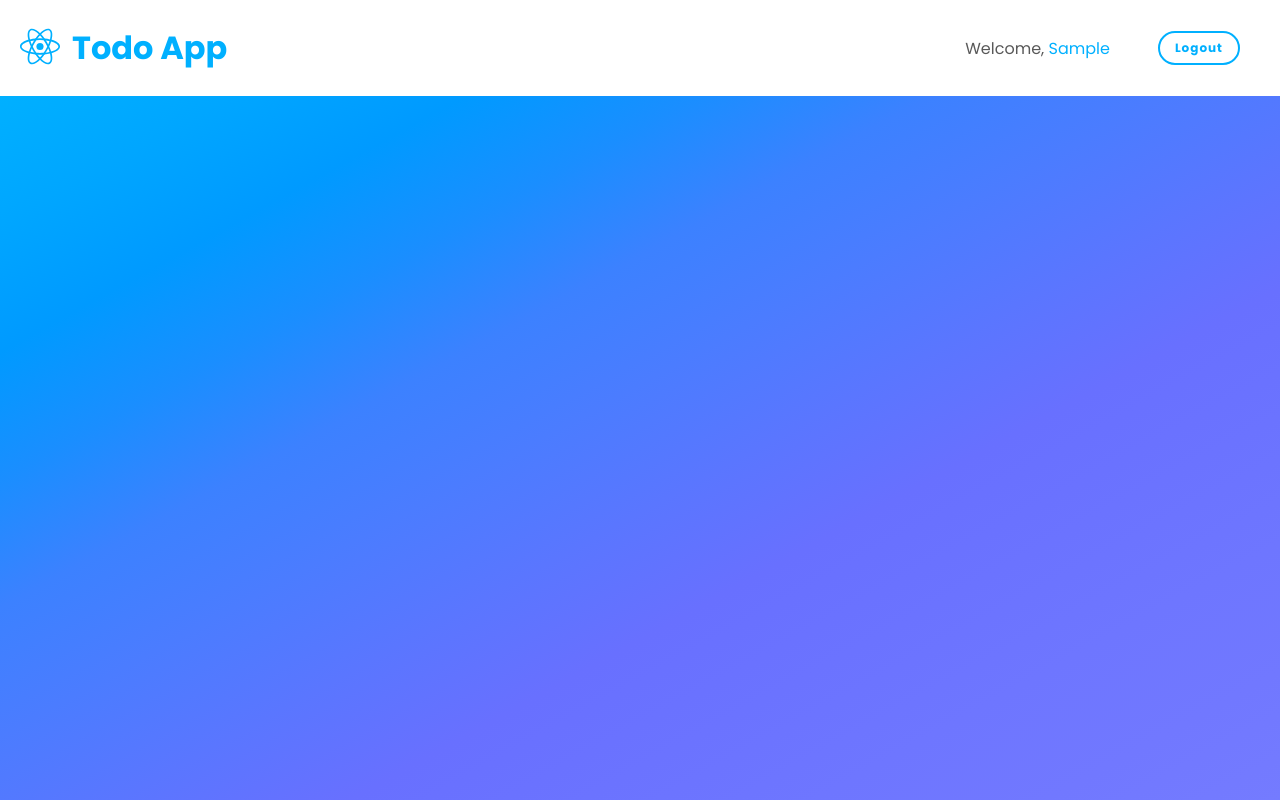
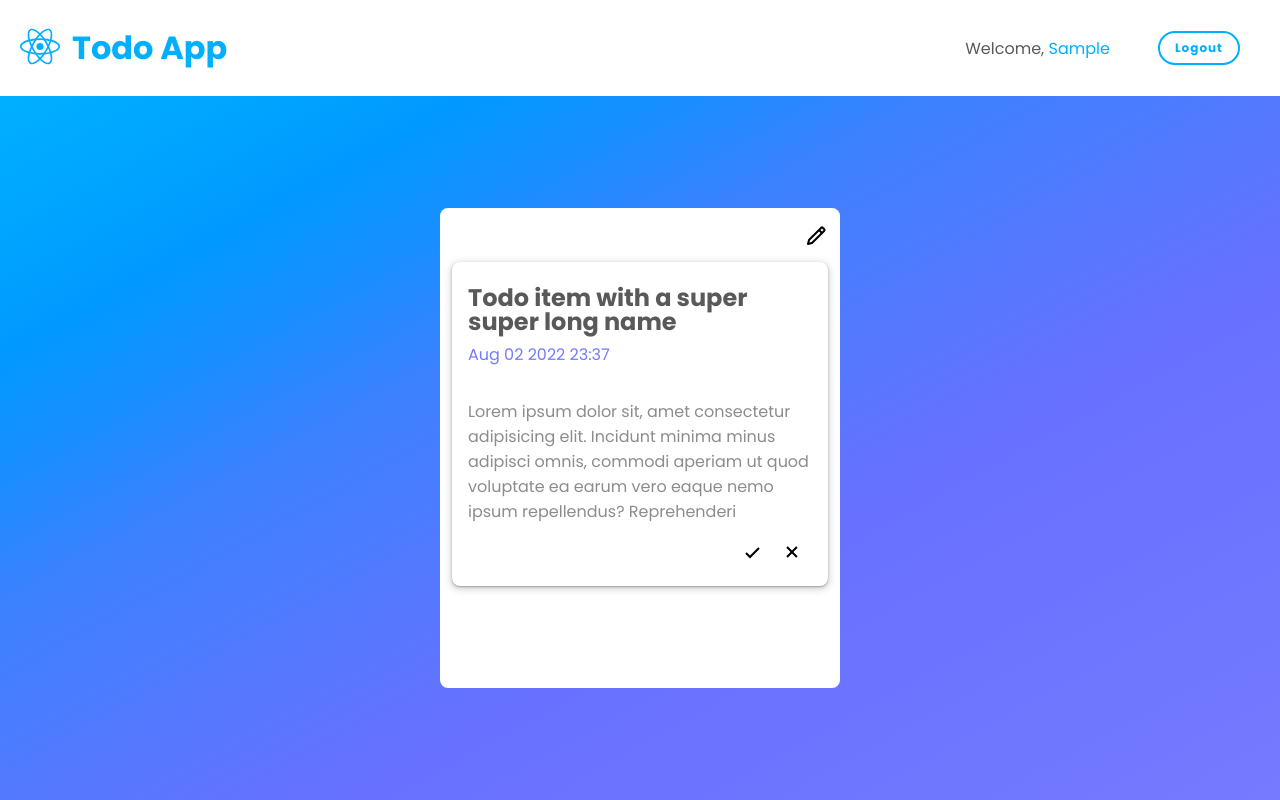
Before and after one commit to Lu1z-Gust4v0/React-TS-Todo-App, a React (Vite) app in the folder client/: page /login in a window 1280 px wide. Both pictures are taken after typing "Sample", "Sample123" into the empty fields and a click on the button "LOGIN". Built offline with nearby package versions, Linux system fonts and the light colour scheme.

Commit message:
Create and style TodoBoard, style TodoItem component

```diff
--- a/client/src/Pages/Home/Home.tsx
+++ b/client/src/Pages/Home/Home.tsx
@@ -1,14 +1,14 @@
 import React from "react"
 import Navbar from "../../Components/Navbar"
 import { HomeComponentProps } from "../../types/customTypes"
-
+import TodoBoard from "./TodoBoard"
 
 const Home: React.FC<HomeComponentProps> = ({ data }) => {
     return (
         <section className="home-page">
             <Navbar username={data.username} />
             <main className="main-section">
-
+                <TodoBoard/>
             </main>
         </section>
     )
--- /dev/null
+++ b/client/src/Pages/Home/TodoBoard.tsx
@@ -0,0 +1,20 @@
+import React from "react"
+import AddTodoPopUp from "./AddTodoPopUp"
+import TodoItem from "./TodoItem"
+import createIcon from "../../assets/create-icon.svg"
+
+
+const TodoBoard = () => {
+    return (
+        <div className="todo-board">
+            <div className="todo-board-row">
+                <button className="create-btn">
+                    <img src={createIcon} alt="create icon" />
+                </button>
+            </div>
+            <TodoItem/>
+        </div>
+    )
+}
+
+export default TodoBoard
--- a/client/src/styles/styles.css
+++ b/client/src/styles/styles.css
@@ -380,3 +380,136 @@
 .popup-row textarea:focus {
     outline: 2px solid var(--primary);
 }
+
+.todo-board {
+    display: flex;
+    flex-direction: column;
+    height: 25rem;
+    width: 18.75rem;
+    padding: 1rem 0.75rem;
+    border-radius: 0.5rem;
+    overflow-y: auto;
+}
+
+.todo-board-row {
+    display: flex;
+    justify-content: flex-end;
+    padding: 0 0 0.5rem;
+}
+
+
+.todo-board-row .create-btn {
+    position: relative;
+    align-self: center;
+    outline: none;
+    border: none;
+    margin-left: 1rem;
+    background: none;
+    cursor: pointer;
+}
+
+.todo-board-row .create-btn::before {
+    position: absolute;
+    top: 0;
+    left: -5rem;
+    content: "new todo";
+    color: var(--secondary);
+    padding: 0.1rem 0.25rem;
+    box-shadow: var(--box-shadow);
+    border-radius: 0.25rem;
+    pointer-events: none;
+    opacity: 0;
+    transition: opacity 200ms ease-in;
+}
+
+.todo-board-row .create-btn:hover::before {
+    opacity: 1;
+}
+
+.todo-card {
+    display: flex;
+    flex-direction: column;
+    padding: 0.5rem 1rem;
+    margin-bottom: 2rem;
+    box-shadow: var(--box-shadow);
+    border-radius: 0.5rem;
+}
+
+.card-heading {
+    display: flex;
+    align-items: center;
+    justify-content: space-between;
+    flex-wrap: wrap;
+    /* border: 1px solid blue; */
+    padding: 1rem 0;
+}
+
+.card-heading h2 {
+    line-height: 1.5rem;
+    color: var(--bold);
+}
+
+.card-heading .timestamp {
+    padding: 0.5rem 0;
+    color: var(--secondary);
+}
+
+.card-body {
+    display: flex;
+    flex-direction: column;
+}
+
+.card-row {
+    display: flex;
+    justify-content: flex-end;
+    padding: 0.5rem 0;
+}
+
+.card-row .description {
+    color: var(--medium);
+}
+
+.card-row button {
+    position: relative;
+    align-self: center;
+    outline: none;
+    border: none;
+    margin-inline: 0.5rem;
+    background: none;
+    cursor: pointer;
+}
+
+.card-row button::before {
+    position: absolute;
+    top: -1.75rem;
+    background-color: white;
+    padding: 0.1rem 0.25rem;
+    box-shadow: var(--box-shadow);
+    border-radius: 0.25rem;
+    pointer-events: none;
+    opacity: 0;
+    transition: opacity 200ms ease-in;
+}
+
+.card-row button:hover::before {
+    opacity: 1;
+}
+
+.card-row .finish-btn::before {
+    content: "finish todo";
+    color: var(--primary);
+    left: -3.5rem;
+}
+
+.card-row .delete-btn::before {
+    content: "delete todo";
+    color: red;
+    left: -5.5rem;
+}
+
+@media screen and (min-width: 768px) {
+    .todo-board {
+        height: 30rem;
+        width: 25rem;
+    }
+}
```
